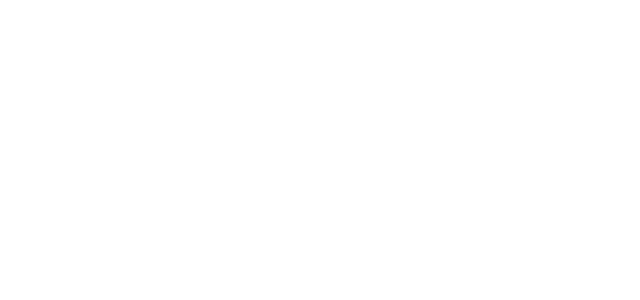
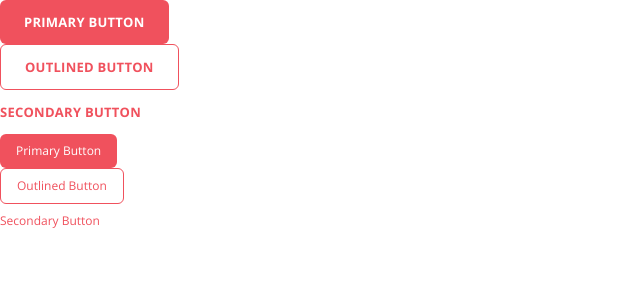
Before and after one commit to eleskin/uneed-guide-react-frontend, a Next.js app: page / in a window 1280 px wide. Shown: the top 300 px of the page, without its empty margins (0-640 px from the left). Built offline with nearby package versions, Linux system fonts and the light colour scheme.

Commit message:
feature: Added showing Buttons

```diff
--- a/pages/_app.js
+++ b/pages/_app.js
@@ -1,9 +1,30 @@
 import '/styles/normalize.scss';
 import '/styles/globals.scss';
+import {Fragment} from 'react';
+import Button from '../components/Button/Button';
 
-const App = ({Component, pageProps}) => {
+const App = () => {
 	return (
-		<Component {...pageProps} />
+		<Fragment>
+			<div>
+				<Button.Primary>Primary Button</Button.Primary>
+			</div>
+			<div>
+				<Button.Outlined>Outlined Button</Button.Outlined>
+			</div>
+			<div>
+				<Button.Secondary>Secondary Button</Button.Secondary>
+			</div>
+			<div>
+				<Button.Primary small={true}>Primary Button</Button.Primary>
+			</div>
+			<div>
+				<Button.Outlined small={true}>Outlined Button</Button.Outlined>
+			</div>
+			<div>
+				<Button.Secondary small={true}>Secondary Button</Button.Secondary>
+			</div>
+		</Fragment>
 	);
 };
 
```
